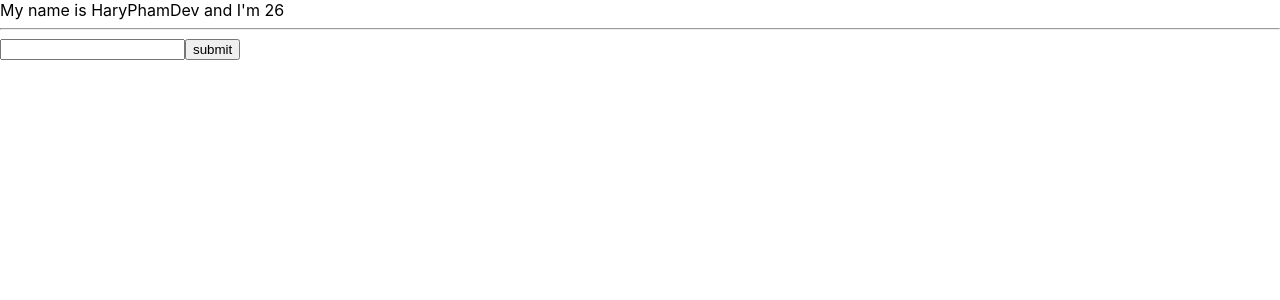
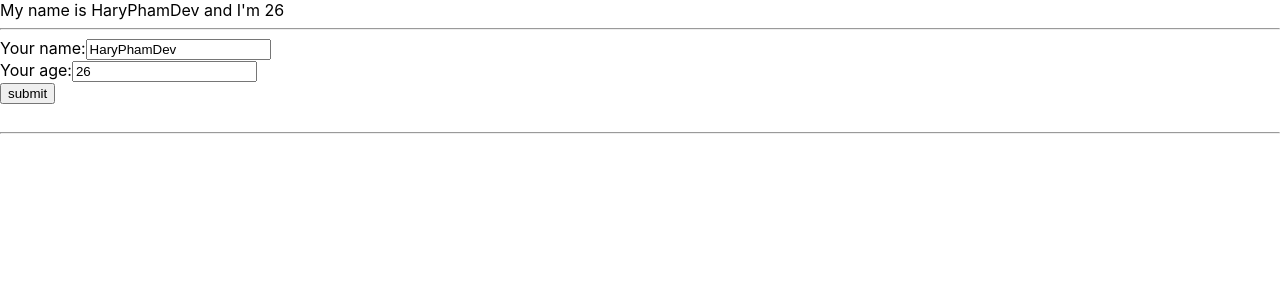
Before and after one commit to PHUC-A2/khoa-hoc-react-test-demo-01, a React (Create React App) app: page / in a window 1280 px wide. Shown: the top 300 px of the page. Built offline with nearby package versions, Linux system fonts and the light colour scheme.

Commit message:
#22 Tổ chức code Component Cha lồng con

```diff
--- a/src/App.js
+++ b/src/App.js
@@ -1,7 +1,7 @@
 import logo from './logo.svg';
 import './App.css';
-import { useDispatch, useSelector } from 'react-redux';
-import { increaseCounter, decreaseCounter } from './redux/action/counterAction';
+import {useDispatch, useSelector} from 'react-redux';
+import {increaseCounter, decreaseCounter} from './redux/action/counterAction';
 import MyComponent from "./components/MyComponent";
 
 // Chuyển sang class component
@@ -15,6 +15,7 @@
                 <MyComponent>
 
                 </MyComponent>
+
             </div>
         );
     }
--- a/src/components/MyComponent.js
+++ b/src/components/MyComponent.js
@@ -1,73 +1,15 @@
-// class component
-// funcliton component
 import React from 'react';
+
+import UserInfo from "./UserInfo";
 
 // class component
 
 class MyComponent extends React.Component {
-    // hàm render
-    // Cú pháp jsx cho phép viết code trong html
-    // state là 1 biến obj
-    //  khái báo state và dùng this để gọi đến thuộc tính
-    state = {
-        name: 'HaryPhamDev',
-        address: 'Hoi Dan IT',
-        age: 26
-    };
-
-    // event dùng để cung cấp các thông tin ....
-    // merge state => react class
-    handleClick(event) { // dùng hàm mũi tên mới tham chiếu được với this
-        console.log("Click me my button");
-        console.log("random ", Math.floor(Math.random() * 100) + 1);
-        //  in state
-        // console.log("My name is: ", this.state.age);
-
-        //  cập nhật state với setState
-        //  truyền vào một biến object
-        this.setState({
-            name: 'Eric',
-            age: Math.floor((Math.random() * 100) + 1) // cập nhật tuổi ngẫu nhiên
-        })
-
-
-    }
-
-    // chuột
-    hanldleOnMoverOver(event) {
-        // console.log(event.pageX);
-    }
-
-    handleOnChangeInput = (event) => {
-
-        this.setState({
-            // cập nhật tên qua event
-            name: event.target.value
-        })
-
-        // console.log(event,event.target.value);
-    }
-
-    handleOnSubmit = (event) => {
-        // ngăn tải lại trang bằng
-        event.preventDefault();
-        // in state
-        console.log(this.state);
-    }
     // jsx
     render() {
         return (
             <div>
-                My name is {this.state.name} and I'm  {this.state.age}
-                {/* Ví dụ về Event */}
-                <div>
-                    <hr />
-                </div>
-                {/*  event onChange */}
-                <form onSubmit={(event) => this.handleOnSubmit(event)}>
-                    <input type="text" onChange={(event) => this.handleOnChangeInput(event)} />
-                    <button>submit</button>
-                </form>
+                <UserInfo/>
             </div>
         );
     }
--- /dev/null
+++ b/src/components/UserInfo.js
@@ -0,0 +1,80 @@
+import React from 'react'
+
+class UserInfo extends React.Component {
+    // hàm render
+    // Cú pháp jsx cho phép viết code trong html
+    // state là 1 biến obj
+    //  khái báo state và dùng this để gọi đến thuộc tính
+    state = {
+        name: 'HaryPhamDev',
+        address: 'Hoi Dan IT',
+        age: 26
+    };
+    // event dùng để cung cấp các thông tin ....
+    // merge state => react class
+
+    handleOnChangeInput = (event) => {
+
+        this.setState({
+            // cập nhật tên qua event
+            name: event.target.value
+        })
+
+        // console.log(event,event.target.value);
+    }
+
+    handleOnChangeAge = (event) => {
+        // Gọi là bad code
+        this.setState({
+            // cập nhật tên qua event
+            age: event.target.value
+        })
+    }
+
+    handleOnSubmit = (event) => {
+        // ngăn tải lại trang bằng
+        event.preventDefault();
+        // in state
+        console.log(this.state);
+    }
+
+    render() {
+        return (
+            <div>
+                My name is {this.state.name} and I'm {this.state.age}
+                {/* Ví dụ về Event */}
+                <div>
+                    <hr/>
+                </div>
+                {/*  event onChange */}
+                <form onSubmit={(event) => this.handleOnSubmit(event)}>
+                    <label>
+                        Your name:
+                    </label>
+                    <input
+                        // mặc định có tên và thay đổi được trên input
+                        value={this.state.name}
+                        type="text"
+                        onChange={(event) => this.handleOnChangeInput(event)}
+                    />
+                    <br/>
+                    <label>
+                        Your age:
+                    </label>
+                    <input
+                        // mặc định có tên và thay đổi được trên input
+                        value={this.state.age}
+                        type="text"
+                        onChange={(event) => this.handleOnChangeAge(event)}
+                    />
+                    <br/>
+                    <button>submit</button>
+                </form>
+                <br/>
+                <hr/>
+            </div>
+        );
+    }
+}
+
+export default UserInfo;
```
